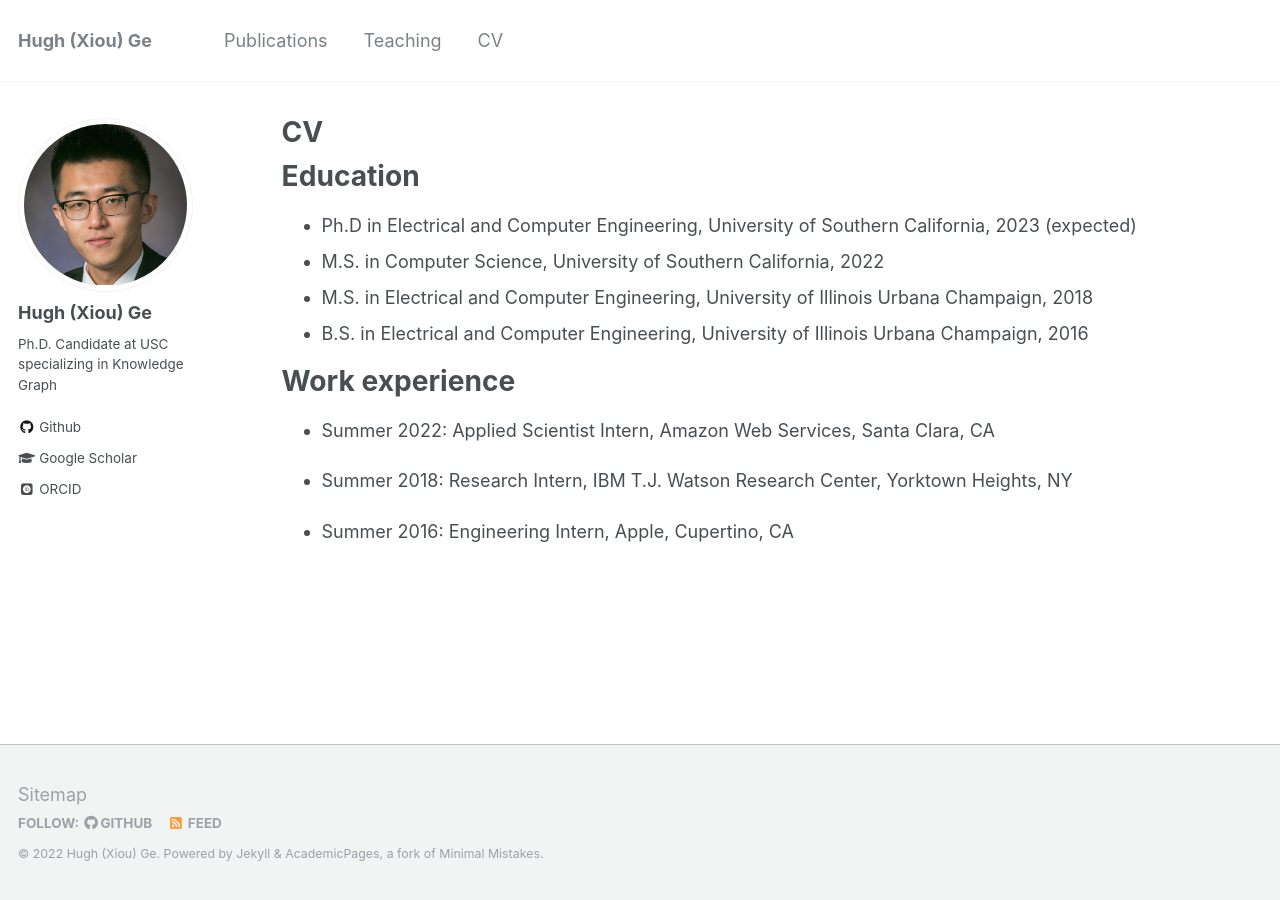
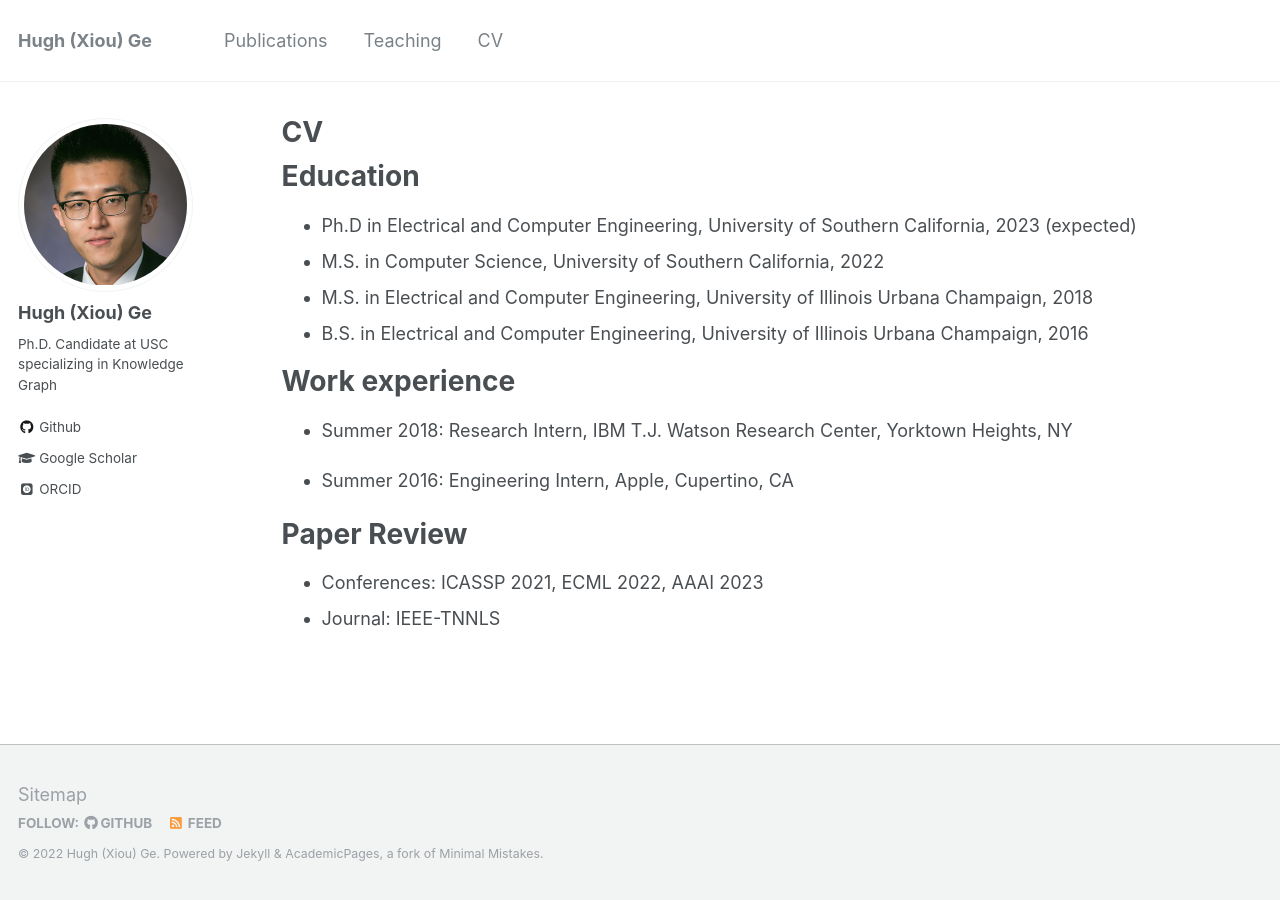
Before and after one commit to hughxiouge/hughxiouge.github.io, a Jekyll site: the page built from _pages/cv.md, in a window 1280 px wide. Built offline with Jekyll 4.4.1, drawn with Linux system fonts in a browser that asks for light colours; some web fonts are replaced.

Commit message:
minor change

```diff
--- a/_pages/cv.md
+++ b/_pages/cv.md
@@ -18,12 +18,15 @@ Education
 
 Work experience
 ======
-* Summer 2022: Applied Scientist Intern, Amazon Web Services, Santa Clara, CA
-
+<!-- * Summer 2023: Applied Scientist Intern, Amazon Web Services, Santa Clara, CA    -->
 * Summer 2018: Research Intern, IBM T.J. Watson Research Center, Yorktown Heights, NY
 
 * Summer 2016: Engineering Intern, Apple, Cupertino, CA
 
+Paper Review
+======
+* Conferences: ICASSP 2021, ECML 2022, AAAI 2023
+* Journal: IEEE-TNNLS
 
 <!-- Skills
 ======
```
Also changed, not shown: 4 other files.
